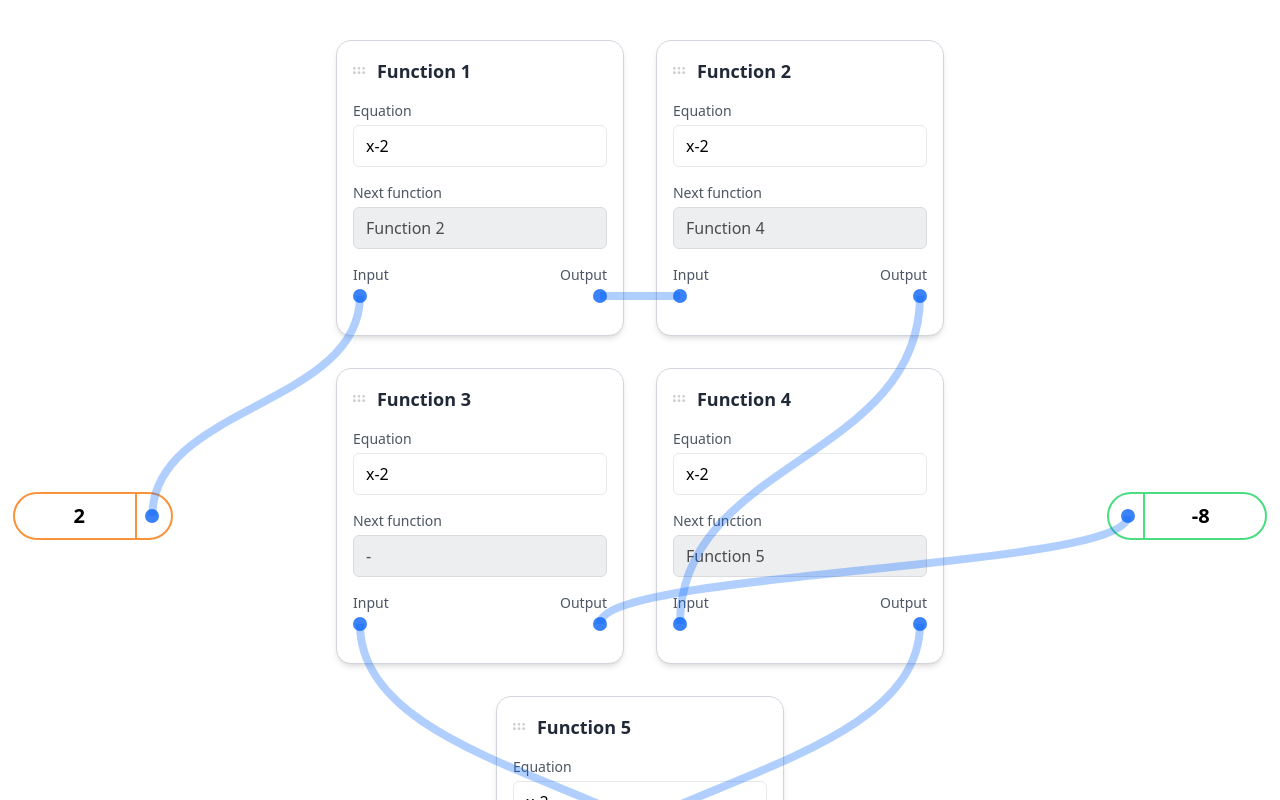
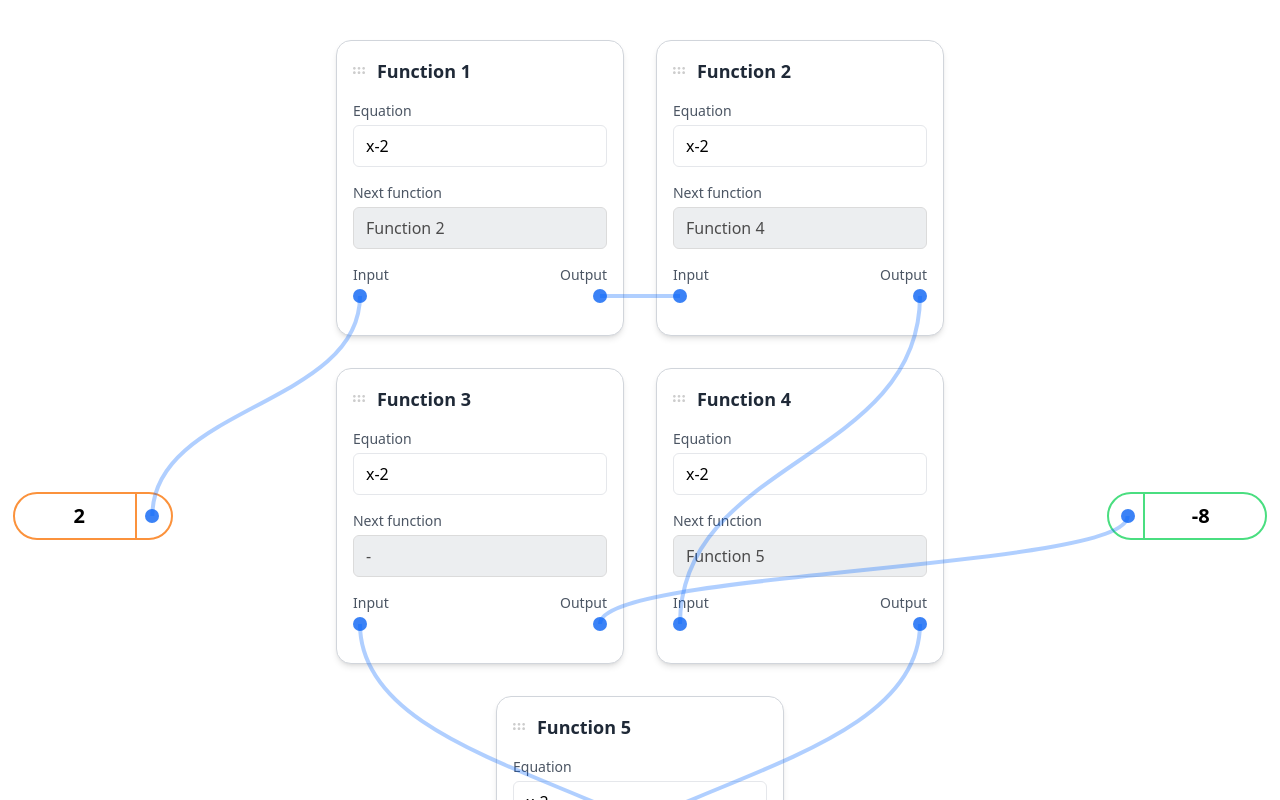
Before and after one commit to himanshubhardwaz/function-chain, a React (Vite) app: page / in a window 1280 px wide. Built offline with nearby package versions, Linux system fonts and the light colour scheme.

Commit message:
pending:  event not triggering, could be an issue with react version

```diff
--- a/src/App.tsx
+++ b/src/App.tsx
@@ -5,6 +5,7 @@ import { evaluateEquation, getOrderedFunctionRefs } from "./util";
 import useConnectRefs from "./hooks/useConnectRefs";
 
 import { functions as data } from "./data";
+import { SvgLines } from "./components/SvgLines";
 
 function App() {
   const [initialValue, setInitialValue] = useState("2");
@@ -94,26 +95,7 @@ function App() {
         ))}
       </div>
       <Input value={String(outputValue)} variant="output" ref={outputDotRef} />
-      <svg
-        style={{
-          position: "absolute",
-          top: 0,
-          left: 0,
-          width: "100%",
-          height: "100%",
-          pointerEvents: "none",
-        }}
-      >
-        {paths.map((path, index) => (
-          <path
-            key={index}
-            d={path}
-            stroke="#0066FF4F"
-            strokeWidth="8"
-            fill="none"
-          />
-        ))}
-      </svg>
+      <SvgLines paths={paths} />
     </main>
   );
 }
--- /dev/null
+++ b/src/components/SvgLines.tsx
@@ -0,0 +1,62 @@
+import { useEffect, useState } from "react";
+
+export const SvgLines = ({ paths }: { paths: string[] }) => {
+  const [svgDimensions, setSvgDimensions] = useState({
+    width: document.documentElement.scrollWidth,
+    height: document.documentElement.scrollHeight,
+  });
+
+  useEffect(() => {
+    const updateSvgDimensions = () => {
+      setSvgDimensions({
+        width: document.documentElement.scrollWidth,
+        height: document.documentElement.scrollHeight,
+      });
+    };
+
+    const handleScroll = () => {
+      console.log("scroll triggered");
+      requestAnimationFrame(updateSvgDimensions);
+    };
+
+    const handleResize = () => {
+      console.log("resize triggered");
+      updateSvgDimensions();
+    };
+
+    window.addEventListener("resize", handleResize);
+
+    // TODO: fix: could be an issue with react version, event not getting triggered
+    window.addEventListener("scroll", handleScroll);
+
+    updateSvgDimensions();
+
+    return () => {
+      window.removeEventListener("resize", handleResize);
+      window.removeEventListener("scroll", handleScroll);
+    };
+  }, []);
+
+  return (
+    <svg
+      style={{
+        position: "absolute",
+        top: 0,
+        left: 0,
+        width: `${svgDimensions.width}px`, // Full document width
+        height: `${svgDimensions.height}px`, // Full document height
+        pointerEvents: "none", // So it doesn’t interfere with clicks or interactions
+      }}
+    >
+      {paths.map((path, index) => (
+        <path
+          key={index}
+          d={path}
+          stroke="#0066FF4F"
+          strokeWidth="4"
+          fill="none"
+        />
+      ))}
+    </svg>
+  );
+};
--- a/src/hooks/useConnectRefs.ts
+++ b/src/hooks/useConnectRefs.ts
@@ -4,8 +4,6 @@ const useConnectRefs = (refs: Array<React.RefObject<HTMLDivElement>>) => {
   const [paths, setPaths] = useState<string[]>([]);
 
   useEffect(() => {
-    let animationFrame: number;
-
     const calculatePaths = () => {
       const newPaths: string[] = [];
 
@@ -48,24 +46,15 @@ const useConnectRefs = (refs: Array<React.RefObject<HTMLDivElement>>) => {
       setPaths(newPaths);
     };
 
-    const handleScrollResize = () => {
-      if (animationFrame) {
-        cancelAnimationFrame(animationFrame);
-      }
-      animationFrame = requestAnimationFrame(calculatePaths);
-    };
-
     calculatePaths();
 
-    window.addEventListener("resize", handleScrollResize);
-    window.addEventListener("scroll", handleScrollResize);
+    // Recalculate paths on resize and scroll
+    window.addEventListener("resize", calculatePaths);
+    window.addEventListener("scroll", calculatePaths);
 
     return () => {
-      window.removeEventListener("resize", handleScrollResize);
-      window.removeEventListener("scroll", handleScrollResize);
-      if (animationFrame) {
-        cancelAnimationFrame(animationFrame);
-      }
+      window.removeEventListener("resize", calculatePaths);
+      window.removeEventListener("scroll", calculatePaths);
     };
   }, [refs]);
 
--- a/src/util/index.ts
+++ b/src/util/index.ts
@@ -3,6 +3,8 @@ import { FunctionCardRef } from "../components/FunctionCard";
 import { functions as data } from "../data";
 
 export function evaluateEquation(equation: string, value: number) {
+  equation = equation.replace(/\^/g, "**");
+
   const fn = new Function("x", `return ${equation};`);
   return fn(value);
 }
```
